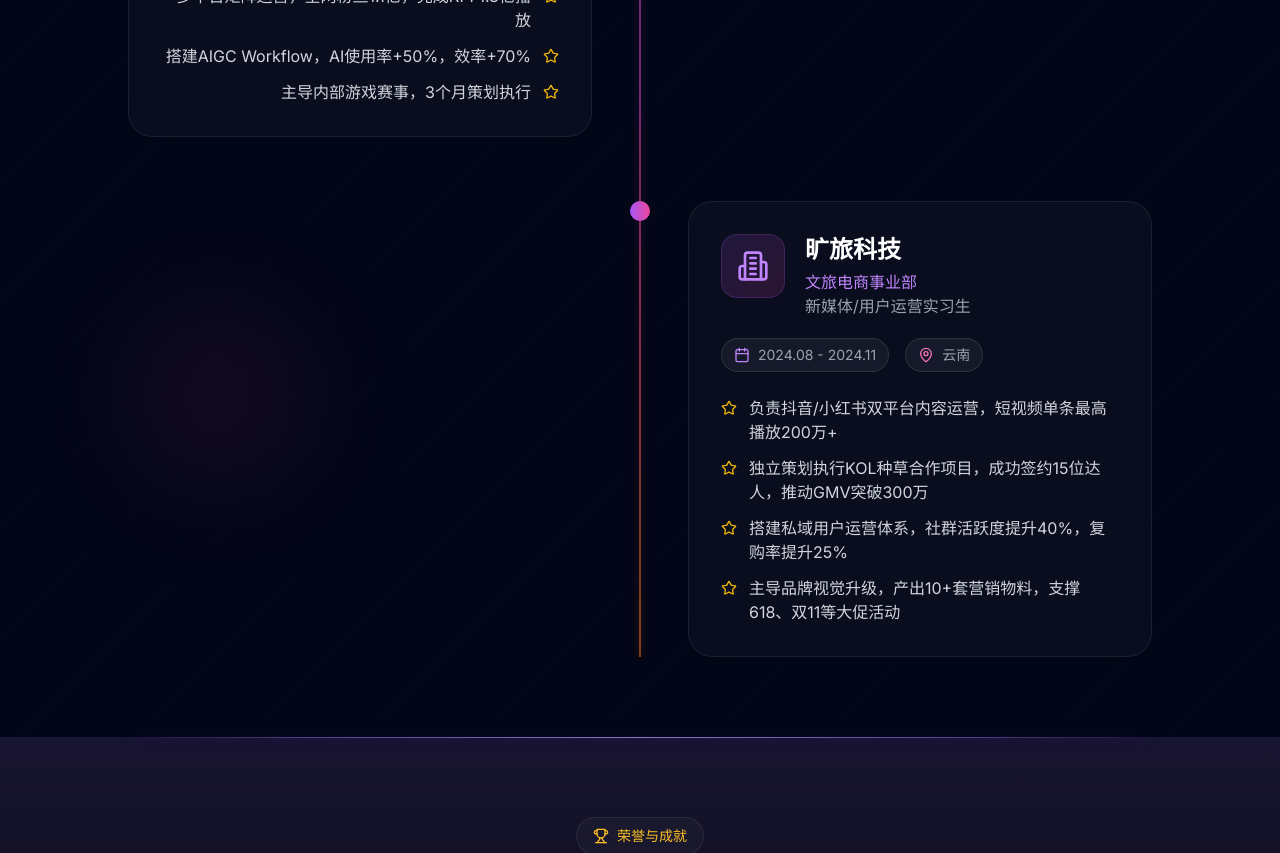
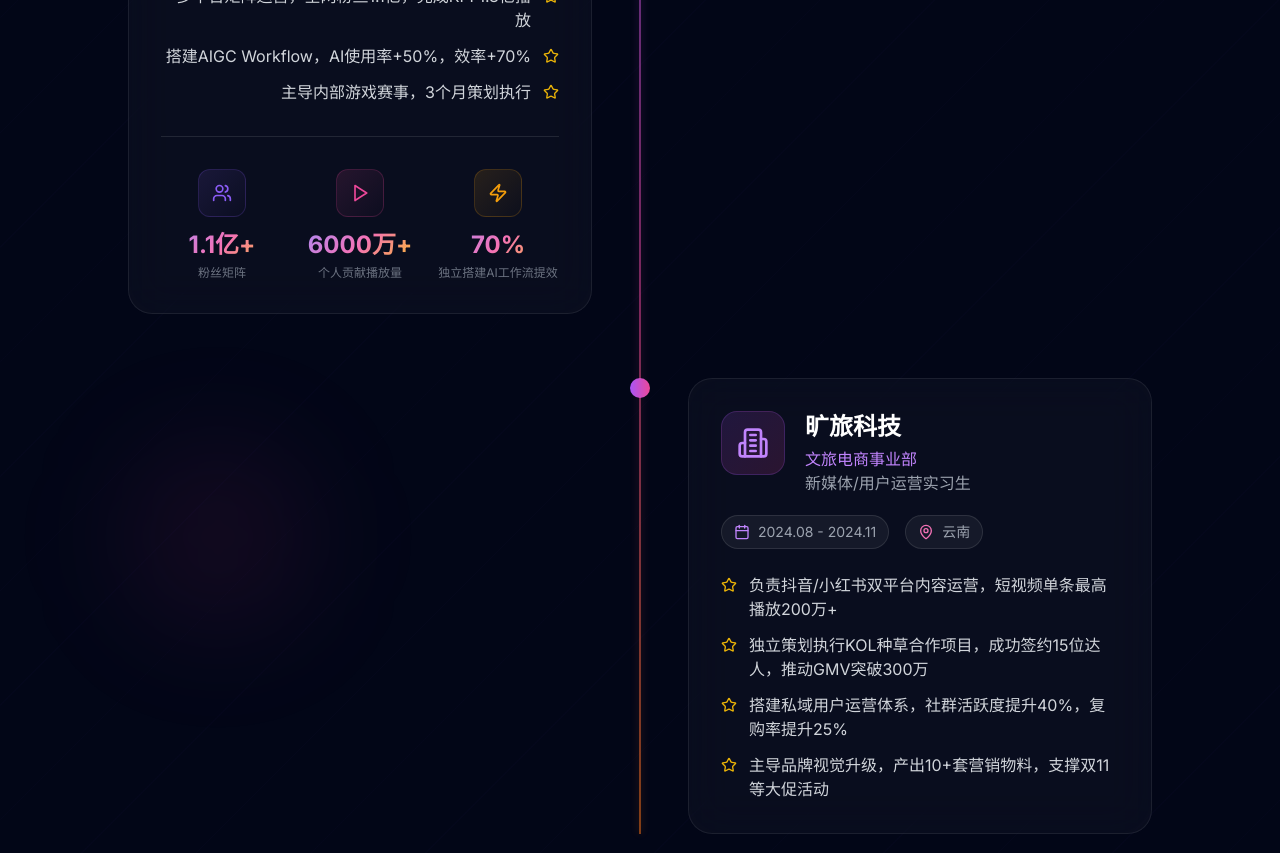
Before and after one commit to deangelispaolina36-ui/portfolio-website, a React (Vite) app: page / in a window 1280 px wide. Shown: the part 7780-8633 px from the top of the page. Built offline with nearby package versions, Linux system fonts and the light colour scheme.

Commit message:
"fix:restore-tencent-metrics-remove-618"

```diff
--- a/src/components/sections/Experience.tsx
+++ b/src/components/sections/Experience.tsx
@@ -1,7 +1,14 @@
 import { motion } from 'framer-motion';
-import { Building2, Calendar, MapPin, Star, Briefcase } from 'lucide-react';
+import { Building2, Calendar, MapPin, Star, Users, Play, Zap, Briefcase } from 'lucide-react';
 import { experiences } from '../../data/portfolio';
 import { AnimatedSection } from '../common';
+
+// 腾讯工作数据指标
+const tencentMetrics = [
+  { value: '1.1亿+', label: '粉丝矩阵', icon: Users, color: '#8b5cf6' },
+  { value: '6000万+', label: '个人贡献播放量', icon: Play, color: '#ec4899' },
+  { value: '70%', label: '独立搭建AI工作流提效', icon: Zap, color: '#f59e0b' },
+];
 
 export function Experience() {
   return (
@@ -140,6 +147,42 @@ export function Experience() {
                         </motion.div>
                       ))}
                     </div>
+
+                    {/* 腾讯数据指标 - 只在腾讯经历下显示 */}
+                    {exp.id === 'tencent' && (
+                      <motion.div
+                        className="mt-8 pt-8 border-t border-white/10"
+                        initial={{ opacity: 0, y: 20 }}
+                        whileInView={{ opacity: 1, y: 0 }}
+                        viewport={{ once: true }}
+                        transition={{ delay: 0.6 }}
+                      >
+                        <div className={`grid grid-cols-3 gap-4 ${index % 2 === 0 ? 'md:text-right' : 'md:text-left'}`}>
+                          {tencentMetrics.map((metric, mIndex) => (
+                            <motion.div
+                              key={mIndex}
+                              className="text-center"
+                              initial={{ opacity: 0, scale: 0.8 }}
+                              whileInView={{ opacity: 1, scale: 1 }}
+                              viewport={{ once: true }}
+                              transition={{ delay: 0.7 + mIndex * 0.1 }}
+                            >
+                              <div
+                                className="w-12 h-12 mx-auto mb-3 rounded-xl flex items-center justify-center"
+                                style={{
+                                  background: `linear-gradient(135deg, ${metric.color}20 0%, ${metric.color}05 100%)`,
+                                  border: `1px solid ${metric.color}30`,
+                                }}
+                              >
+                                <metric.icon className="w-5 h-5" style={{ color: metric.color }} />
+                              </div>
+                              <p className="text-2xl font-bold gradient-text-vivid">{metric.value}</p>
+                              <p className="text-xs text-gray-500 mt-1">{metric.label}</p>
+                            </motion.div>
+                          ))}
+                        </div>
+                      </motion.div>
+                    )}
                   </motion.div>
                 </div>
 
--- a/src/data/portfolio.ts
+++ b/src/data/portfolio.ts
@@ -456,7 +456,7 @@ export const experiences: Experience[] = [
       '负责抖音/小红书双平台内容运营，短视频单条最高播放200万+',
       '独立策划执行KOL种草合作项目，成功签约15位达人，推动GMV突破300万',
       '搭建私域用户运营体系，社群活跃度提升40%，复购率提升25%',
-      '主导品牌视觉升级，产出10+套营销物料，支撑618、双11等大促活动',
+      '主导品牌视觉升级，产出10+套营销物料，支撑双11等大促活动',
     ],
   },
 ];
```
